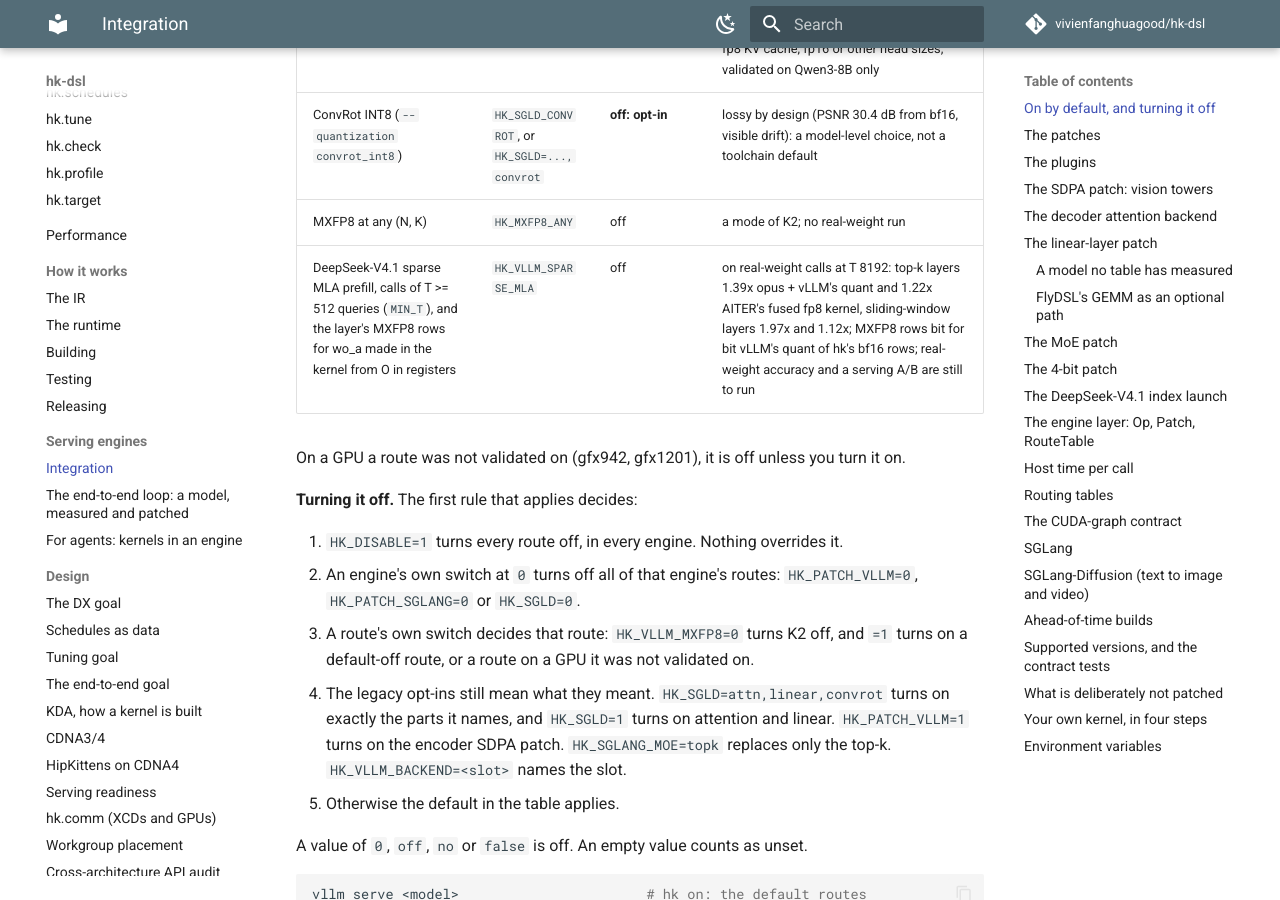
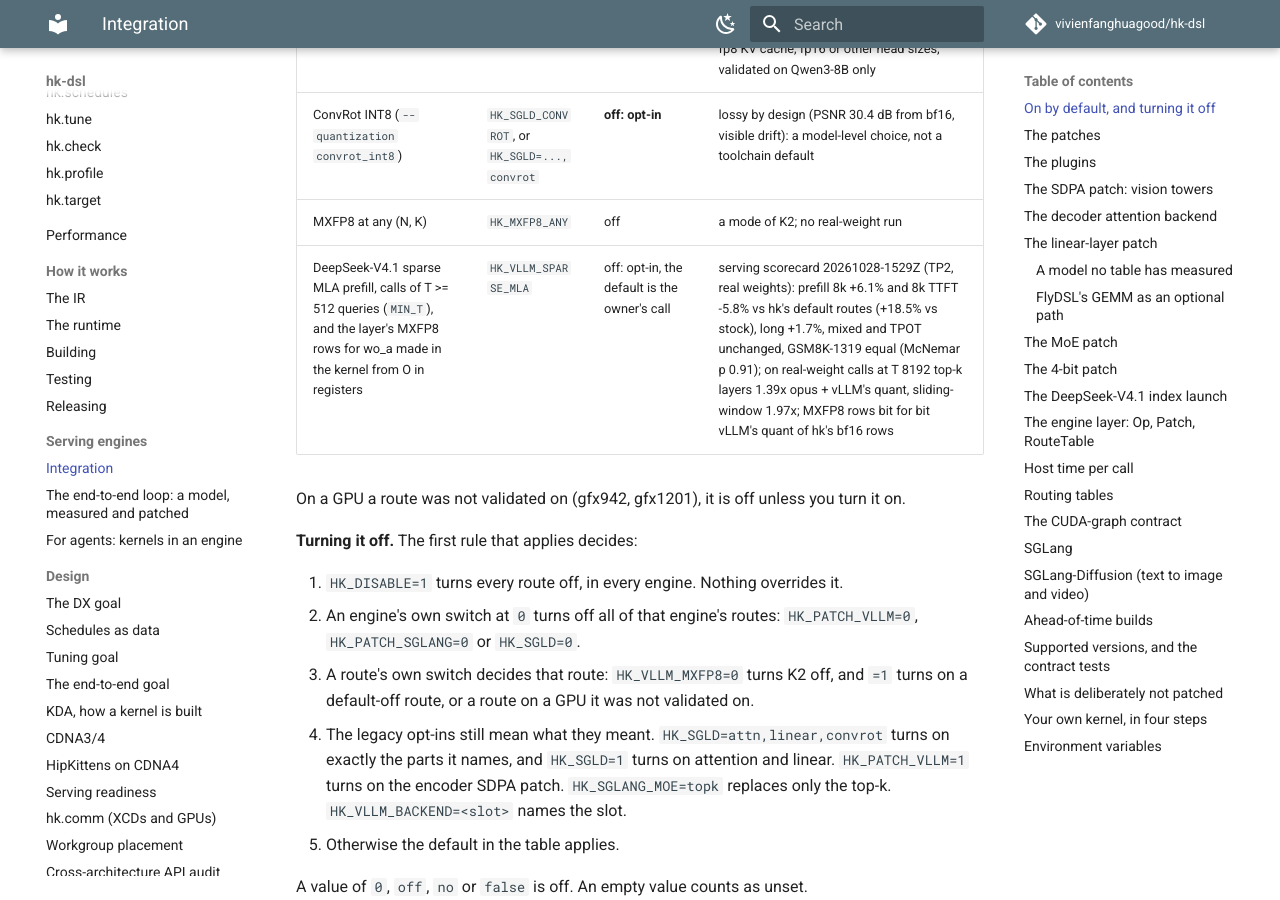
Before and after one commit to vivienfanghuagood/hk-dsl, an MkDocs documentation site: the page built from docs/integration.md, in a window 1280 px wide and 900 px high, scrolled down 2652 px. Built offline with MkDocs 1.6.1 and Material for MkDocs 9.7.7, drawn with Linux system fonts in a browser that asks for light colours; comment, search, counter and statistics services are not loaded.

Commit message:
vllm_sparse_mla: the scorecard result in the route's evidence; opt-in, the default is the owner's call
Co-Authored-By: Claude <noreply@anthropic.com>

```diff
--- a/docs/integration.md
+++ b/docs/integration.md
@@ -59,7 +59,7 @@ and which rule decided.
 | decoder attention backend | `HK_VLLM_BACKEND` | off | replaces ROCm's default decoder attention for every model, and raises rather than falls back on sliding windows, sinks, softcap, an fp8 KV cache, fp16 or other head sizes; validated on Qwen3-8B only |
 | ConvRot INT8 (`--quantization convrot_int8`) | `HK_SGLD_CONVROT`, or `HK_SGLD=...,convrot` | **off: opt-in** | lossy by design (PSNR 30.4 dB from bf16, visible drift): a model-level choice, not a toolchain default |
 | MXFP8 at any (N, K) | `HK_MXFP8_ANY` | off | a mode of K2; no real-weight run |
-| DeepSeek-V4.1 sparse MLA prefill, calls of T >= 512 queries (`MIN_T`), and the layer's MXFP8 rows for wo_a made in the kernel from O in registers | `HK_VLLM_SPARSE_MLA` | off | on real-weight calls at T 8192: top-k layers 1.39x opus + vLLM's quant and 1.22x AITER's fused fp8 kernel, sliding-window layers 1.97x and 1.12x; MXFP8 rows bit for bit vLLM's quant of hk's bf16 rows; real-weight accuracy and a serving A/B are still to run |
+| DeepSeek-V4.1 sparse MLA prefill, calls of T >= 512 queries (`MIN_T`), and the layer's MXFP8 rows for wo_a made in the kernel from O in registers | `HK_VLLM_SPARSE_MLA` | off: opt-in, the default is the owner's call | serving scorecard 20261028-1529Z (TP2, real weights): prefill 8k +6.1% and 8k TTFT -5.8% vs hk's default routes (+18.5% vs stock), long +1.7%, mixed and TPOT unchanged, GSM8K-1319 equal (McNemar p 0.91); on real-weight calls at T 8192 top-k layers 1.39x opus + vLLM's quant, sliding-window 1.97x; MXFP8 rows bit for bit vLLM's quant of hk's bf16 rows |
 
 On a GPU a route was not validated on (gfx942, gfx1201), it is off unless you
 turn it on.
```
Also changed, not shown: CHANGELOG.md (+3 -2 lines), 1 other file.
